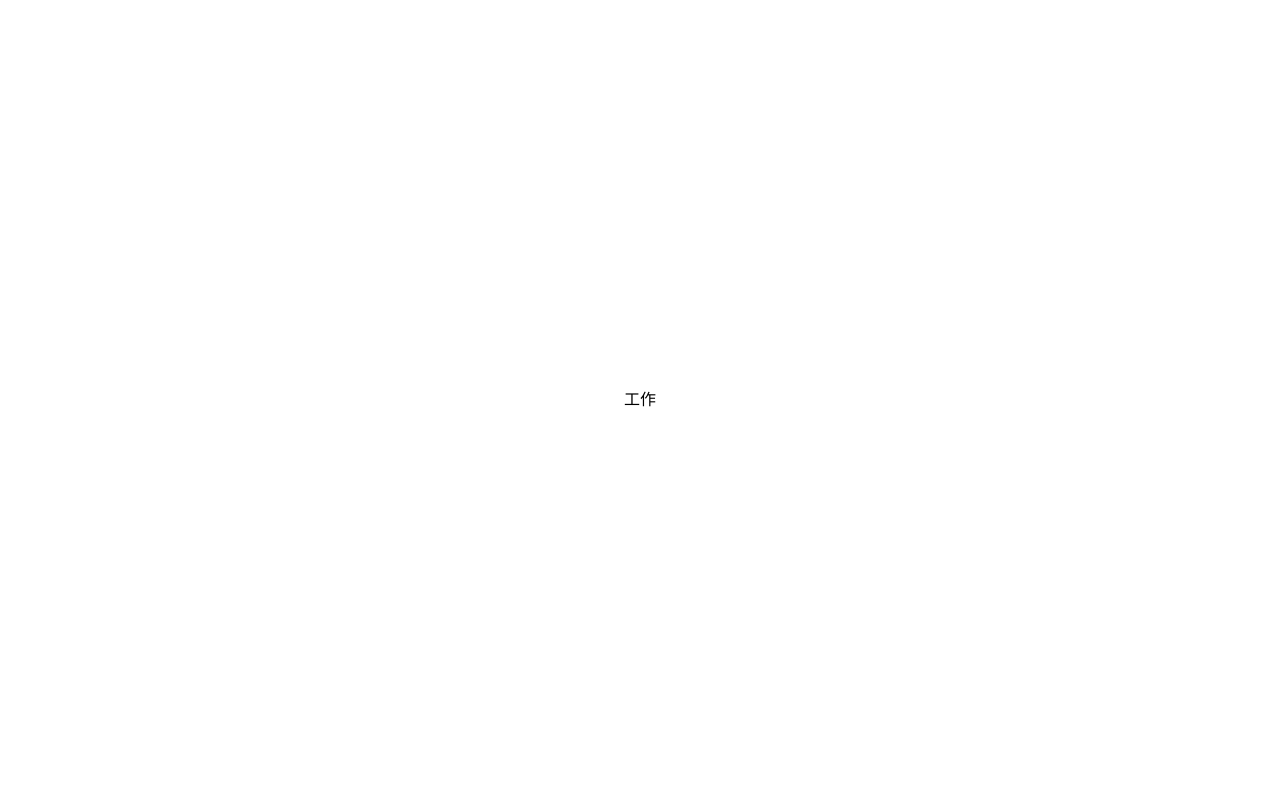
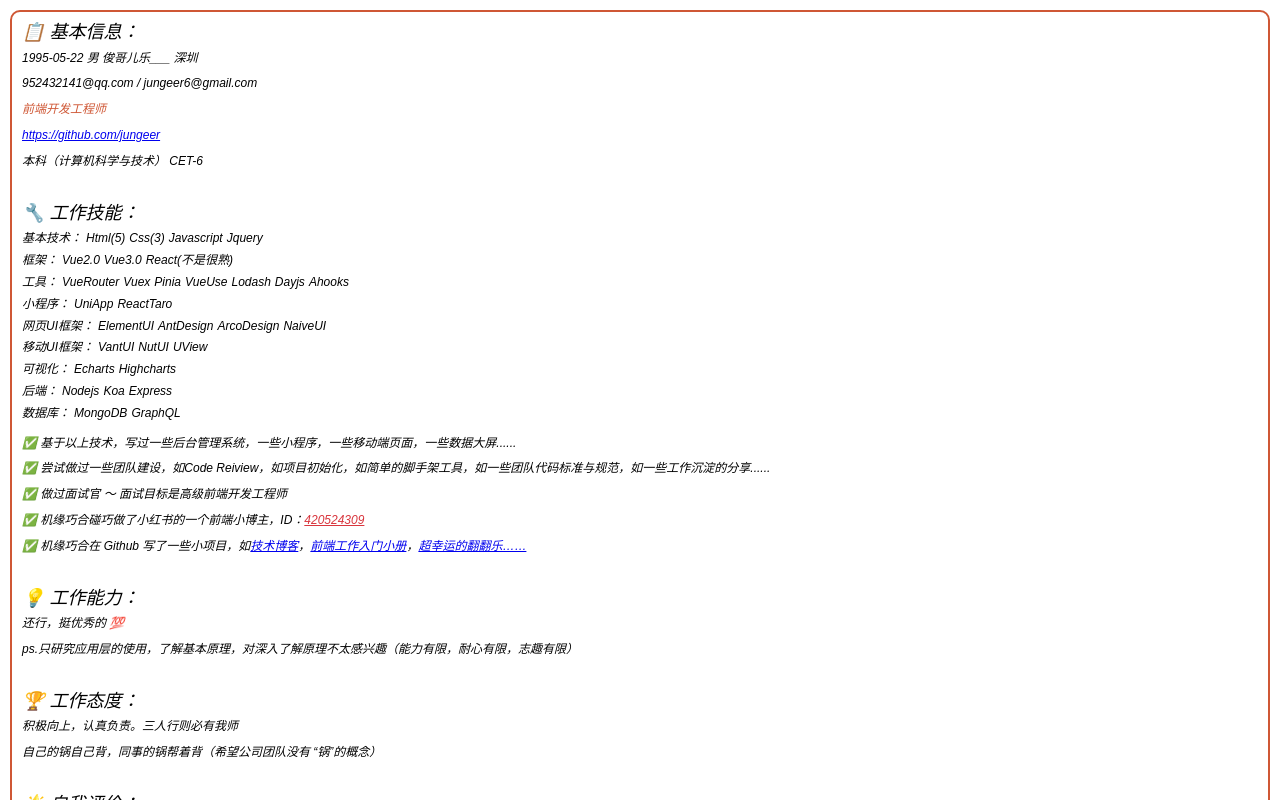
Before and after one commit to jungeer/jungeer.github.io, a Vue app: page /job in a window 1280 px wide. Built offline with nearby package versions, Linux system fonts and the light colour scheme.

Commit message:
feat: 工作页面完善

```diff
--- a/src/views/job/index.vue
+++ b/src/views/job/index.vue
@@ -1,7 +1,147 @@
 <template>
-  <div>工作</div>
+  <div class="job">
+    <div class="job-box">
+      <!-- <span class="color-#ededed mb--12px"
+        >该页面最后一次更新于 2024-01-01</span
+      > -->
+      <div class="item">
+        <h2>📋 基本信息：</h2>
+        <p>1995-05-22 男 俊哥儿乐___ 深圳</p>
+        <p>952432141@qq.com / jungeer6@gmail.com</p>
+        <p class="font-500 color-#cf5735">前端开发工程师</p>
+        <p>
+          <a href="https://github.com/jungeer"> https://github.com/jungeer </a>
+        </p>
+        <p>本科（计算机科学与技术） CET-6</p>
+      </div>
+      <div class="item">
+        <h2>🔧 工作技能：</h2>
+        <div class="flex flex-col gap-8px">
+          <template v-for="item in technologyList">
+            <div class="flex gap-4px">
+              <div class="text-12px font-500">{{ item.title }}：</div>
+              <div class="flex flex-wrap gap-4px">
+                <span v-for="tag in item.tags">
+                  {{ tag }}
+                </span>
+              </div>
+            </div>
+          </template>
+        </div>
+        <p class="mt-16px">
+          ✅
+          基于以上技术，写过一些后台管理系统，一些小程序，一些移动端页面，一些数据大屏......
+        </p>
+        <p>
+          ✅ 尝试做过一些团队建设，如Code
+          Reiview，如项目初始化，如简单的脚手架工具，如一些团队代码标准与规范，如一些工作沉淀的分享......
+        </p>
+        <p>✅ 做过面试官 ～ 面试目标是高级前端开发工程师</p>
+        <p>
+          ✅ 机缘巧合碰巧做了小红书的一个前端小博主，ID：<span
+            class="color-#d9363e underline"
+            >420524309</span
+          >
+        </p>
+        <p>
+          ✅ 机缘巧合在 Github 写了一些小项目，如<a
+            href="https://jungeer.github.io/fe-blog"
+            >技术博客</a
+          >，<a href="https://jungeer.github.io/fe-book">前端工作入门小册</a
+          >，<a href="https://jungeer.github.io/lucky-board"
+            >超幸运的翻翻乐……</a
+          >
+        </p>
+      </div>
+      <div class="item">
+        <h2>💡 工作能力：</h2>
+        <p>还行，挺优秀的 💯</p>
+        <p>
+          ps.只研究应用层的使用，了解基本原理，对深入了解原理不太感兴趣（能力有限，耐心有限，志趣有限）
+        </p>
+      </div>
+      <div class="item">
+        <h2>🏆 工作态度：</h2>
+        <p>积极向上，认真负责。三人行则必有我师</p>
+        <p>自己的锅自己背，同事的锅帮着背（希望公司团队没有 “锅”的概念）</p>
+      </div>
+      <div class="item">
+        <h2>🌟 自我评价：</h2>
+        <p>
+          喜欢标准的一些代码风格，喜欢优雅的代码，喜欢优雅的逻辑（代码整洁之道）
+        </p>
+        <p>可以在规则里生存，也觉得规则是死的，不应拘泥于规则，享自由 ～</p>
+      </div>
+      <div class="item">
+        <h2>🏫 教育经历：</h2>
+        <p>深圳职业技术学院（3年） 大专 计算机网络技术专业</p>
+        <p>广东金融学院（2年） 本科 计算机科学与技术专业</p>
+      </div>
+      <div>
+        <h2><router-link to="/life">🌈 工作之外： </router-link></h2>
+      </div>
+    </div>
+  </div>
 </template>
 
-<script setup></script>
+<script setup>
+const technologyList = [
+  {
+    title: "基本技术",
+    tags: ["Html(5)", "Css(3)", "Javascript", "Jquery"],
+  },
+  {
+    title: "框架",
+    tags: ["Vue2.0", "Vue3.0", "React(不是很熟)"],
+  },
+  {
+    title: "工具",
+    tags: ["VueRouter", "Vuex", "Pinia", "VueUse", "Lodash", "Dayjs", "Ahooks"],
+  },
+  {
+    title: "小程序",
+    tags: ["UniApp", "ReactTaro"],
+  },
+  {
+    title: "网页UI框架",
+    tags: ["ElementUI", "AntDesign", "ArcoDesign", "NaiveUI"],
+  },
+  {
+    title: "移动UI框架",
+    tags: ["VantUI", "NutUI", "UView"],
+  },
+  {
+    title: "可视化",
+    tags: ["Echarts", "Highcharts"],
+  },
+  {
+    title: "后端",
+    tags: ["Nodejs", "Koa", "Express"],
+  },
+  {
+    title: "数据库",
+    tags: ["MongoDB", "GraphQL"],
+  },
+];
+</script>
 
-<style lang="less" scoped></style>
+<style lang="less" scoped>
+.job {
+  width: 100%;
+  height: 100%;
+  overflow-y: auto;
+  padding: 10px;
+  // background-color: rgba(252, 251, 247, );
+  font-size: 12px;
+  font-style: italic;
+
+  &-box {
+    display: flex;
+    flex-direction: column;
+    gap: 22px;
+    border: 2px solid #cf5735;
+    border-radius: 10px;
+    padding: 10px;
+  }
+}
+</style>
```
